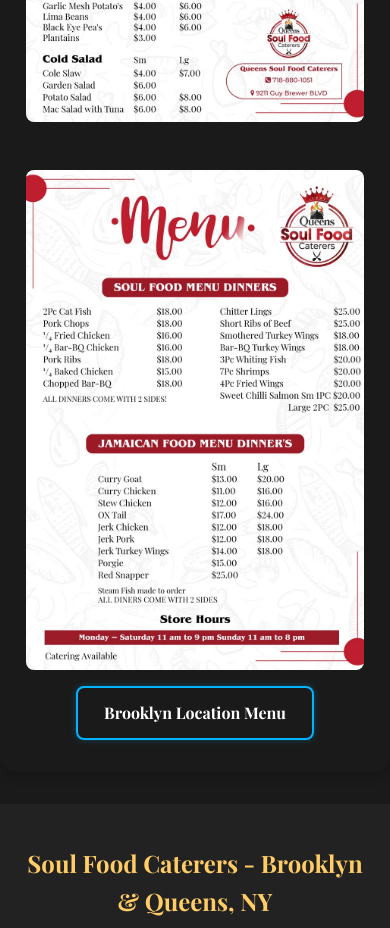
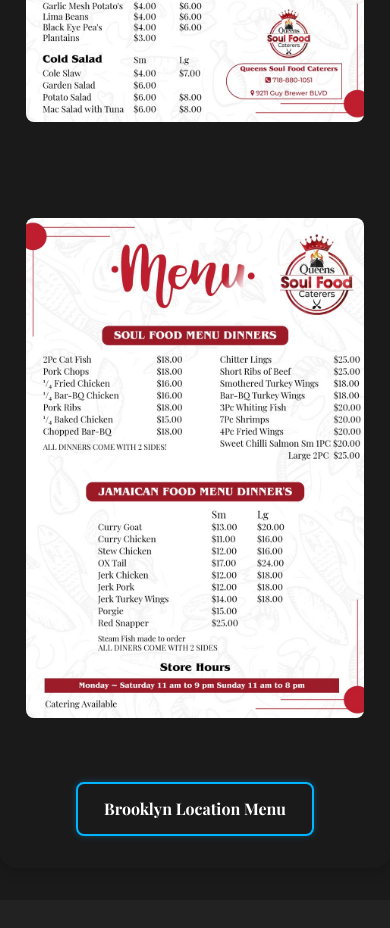
Before and after one commit to fdsdigital/QueensLocationSoulFoodCaterers, a plain HTML site: page menu.html in a window 390 px wide. Shown: the part 2975-3903 px from the top of the page. Drawn offline with nearby package versions, Linux system fonts and the light colour scheme.

Commit message:
Update linkstyles.css

```diff
--- a/linkstyles.css
+++ b/linkstyles.css
@@ -94,7 +94,7 @@ flex-direction: row;
     #CM {
   margin-top: 10%;
  }
-#img-3, #img-4, #img-5 {
+#img-3, #img-4, #img-5, #img-6 {
   margin-bottom: 3rem;
   margin-top: 3rem;
 }
```
